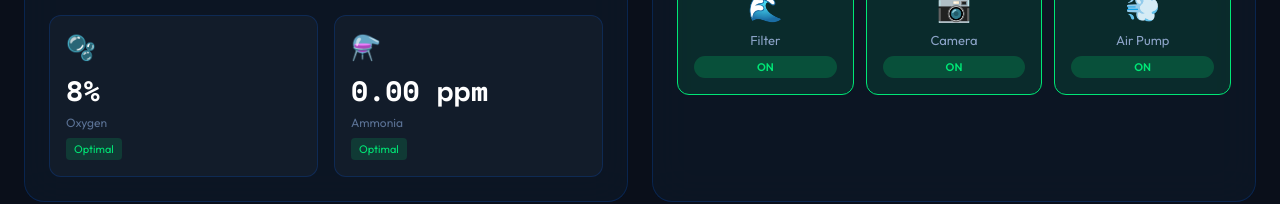
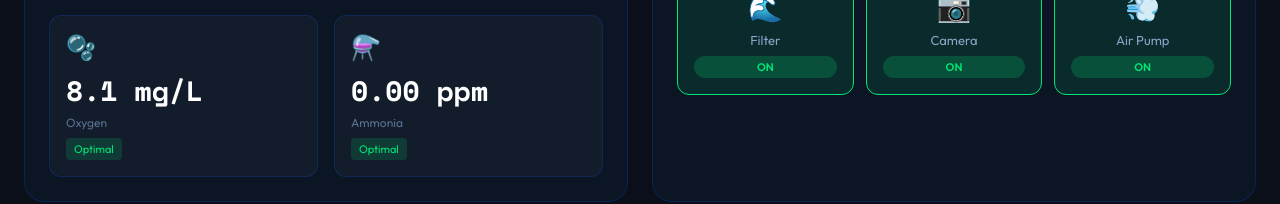
Before and after one commit to wayne97dev/AI-fish-tank, a Next.js app: page / in a window 1280 px wide. Shown: the part 1858-2062 px from the top of the page. Built offline with nearby package versions, Linux system fonts and the light colour scheme; no server answers.

Commit message:
Fix oxygen unit to mg/L

```diff
--- a/app/page.js
+++ b/app/page.js
@@ -332,7 +332,7 @@ function SensorsCard({ sensors }) {
     },
     {
       icon: '🫧',
-      value: formatValue(sensors?.oxygen, '%', 0),
+      value: formatValue(sensors?.oxygen, ' mg/L', 1),
       label: 'Oxygen',
       status: sensors?.oxygen ? 'optimal' : null
     },
```
